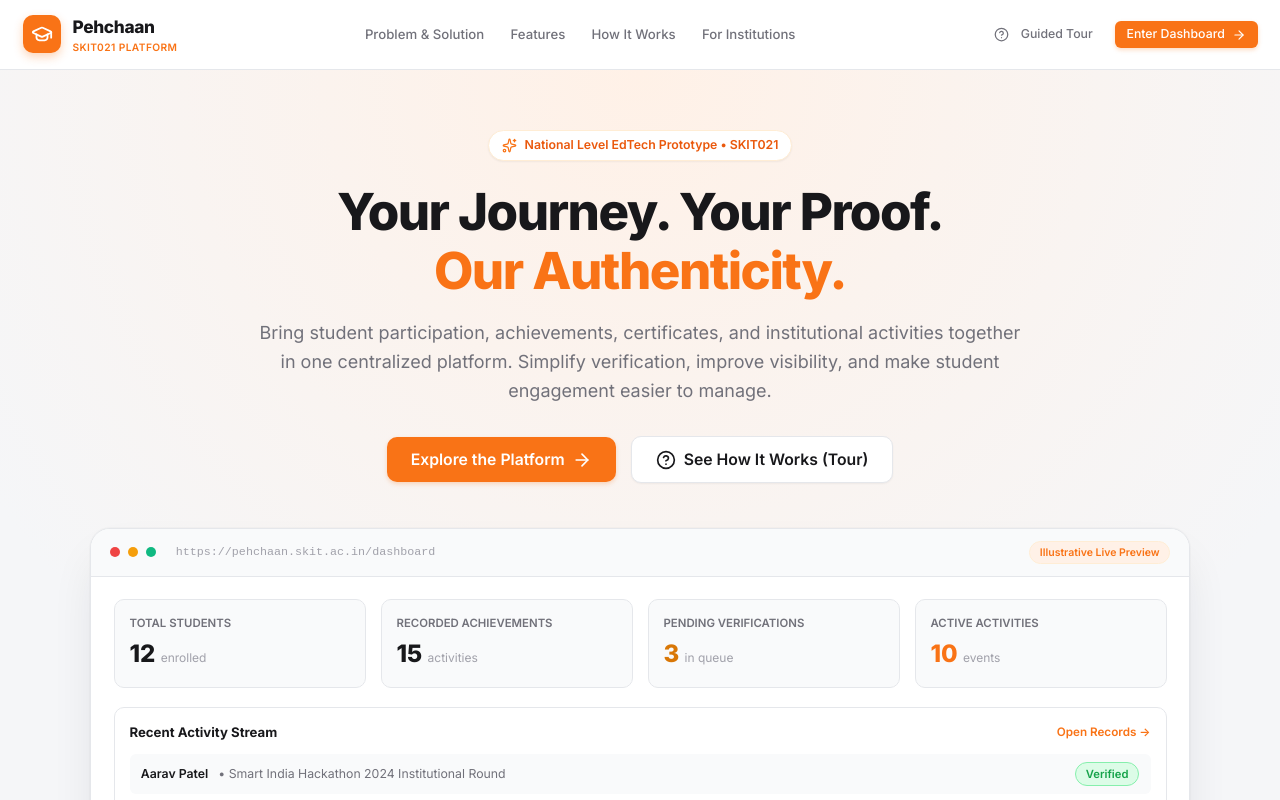
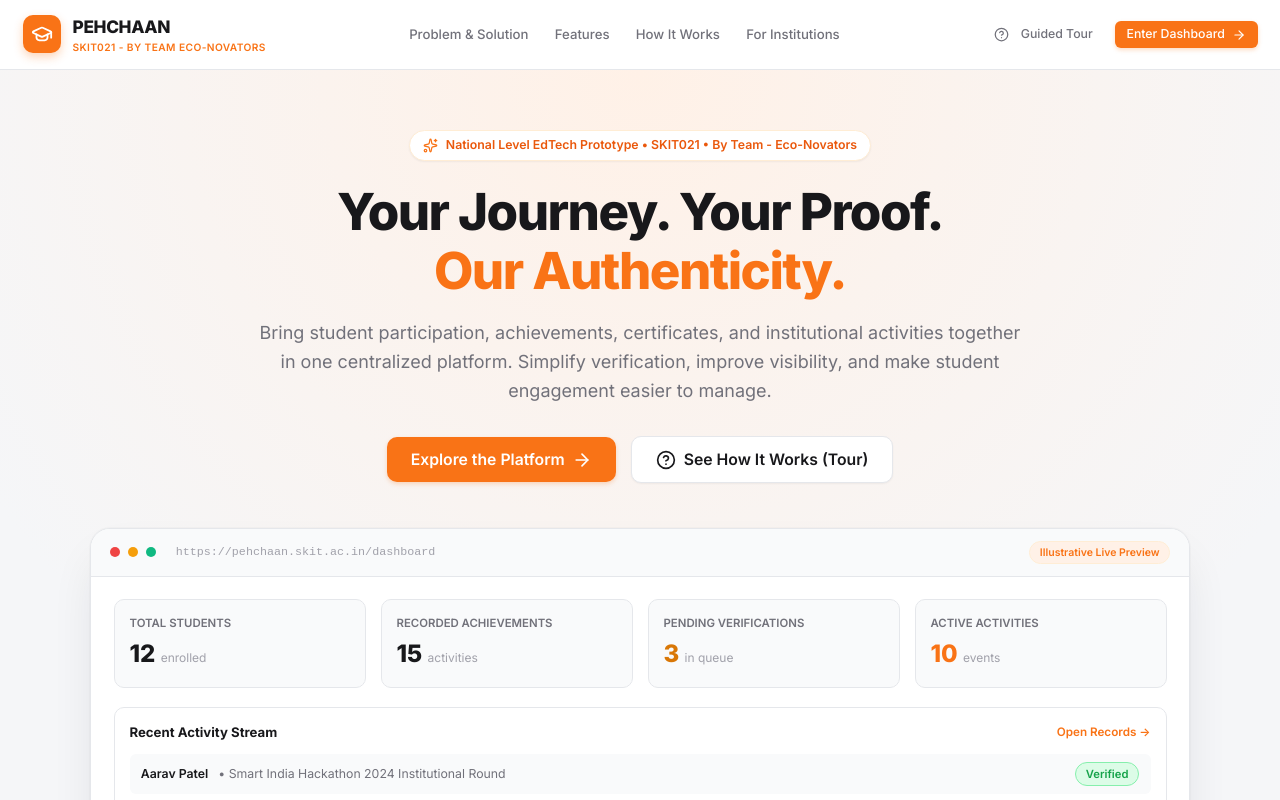
Before and after one commit to 25tec2se234-oss/omnirecord-skit021, a React (Vite) app: page / in a window 1280 px wide. Shown: the top 800 px of the page. Built offline with nearby package versions, Linux system fonts and the light colour scheme.

Commit message:
Update logo to PEHCHAAN and subtitle to SKIT021 - By Team Eco-Novators

```diff
--- a/src/components/landing/LandingPage.jsx
+++ b/src/components/landing/LandingPage.jsx
@@ -72,10 +72,10 @@ export const LandingPage = () => {
             </div>
             <div>
               <div style={{ fontWeight: 800, fontSize: '1.15rem', color: 'var(--text-primary)', letterSpacing: '-0.02em' }}>
-                Pehchaan
+                PEHCHAAN
               </div>
               <div style={{ fontSize: '0.68rem', fontWeight: 600, color: 'var(--primary-orange)', textTransform: 'uppercase', letterSpacing: '0.04em' }}>
-                SKIT021 Platform
+                SKIT021 - By Team Eco-Novators
               </div>
             </div>
           </div>
@@ -125,7 +125,7 @@ export const LandingPage = () => {
           <div style={{ display: 'inline-flex', alignItems: 'center', gap: 8, padding: '0.35rem 0.85rem', background: 'var(--surface-white)', borderRadius: 'var(--radius-full)', border: '1px solid var(--orange-100)', boxShadow: 'var(--shadow-xs)', marginBottom: '1.5rem' }}>
             <Sparkles size={15} style={{ color: 'var(--primary-orange)' }} />
             <span style={{ fontSize: '0.82rem', fontWeight: 600, color: 'var(--primary-orange-hover)' }}>
-              National Level EdTech Prototype • SKIT021
+              National Level EdTech Prototype • SKIT021 • By Team - Eco-Novators
             </span>
           </div>
 
@@ -596,8 +596,8 @@ export const LandingPage = () => {
             <div style={{ width: 28, height: 28, borderRadius: 6, background: 'var(--primary-orange)', color: '#fff', display: 'flex', alignItems: 'center', justifyContent: 'center' }}>
               <GraduationCap size={16} />
             </div>
-            <span style={{ fontWeight: 700, fontSize: '0.95rem' }}>Pehchaan</span>
-            <span style={{ fontSize: '0.75rem', color: 'var(--text-tertiary)' }}>• SKIT021 Hackathon Prototype</span>
+            <span style={{ fontWeight: 700, fontSize: '0.95rem' }}>PEHCHAAN</span>
+            <span style={{ fontSize: '0.75rem', color: 'var(--text-tertiary)' }}>• SKIT021 • By Team Eco-Novators</span>
           </div>
 
           <div style={{ fontSize: '0.8rem', color: 'var(--text-tertiary)' }}>
--- a/src/components/layout/Sidebar.jsx
+++ b/src/components/layout/Sidebar.jsx
@@ -84,8 +84,8 @@ export const Sidebar = () => {
             </div>
             {!isSidebarCollapsed && (
               <div className="brand-info">
-                <span className="brand-title">Pehchaan</span>
-                <span className="brand-badge">SKIT021 • SaaS Edu</span>
+                <span className="brand-title">PEHCHAAN</span>
+                <span className="brand-badge">SKIT021 • Team Eco-Novators</span>
               </div>
             )}
           </button>
```
